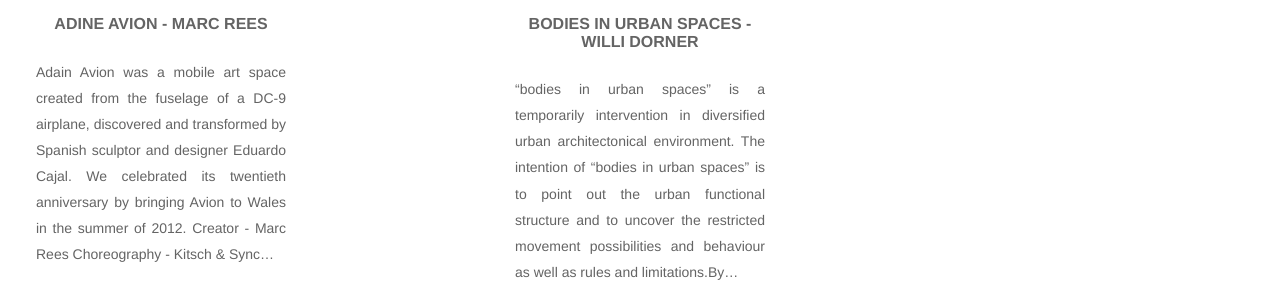
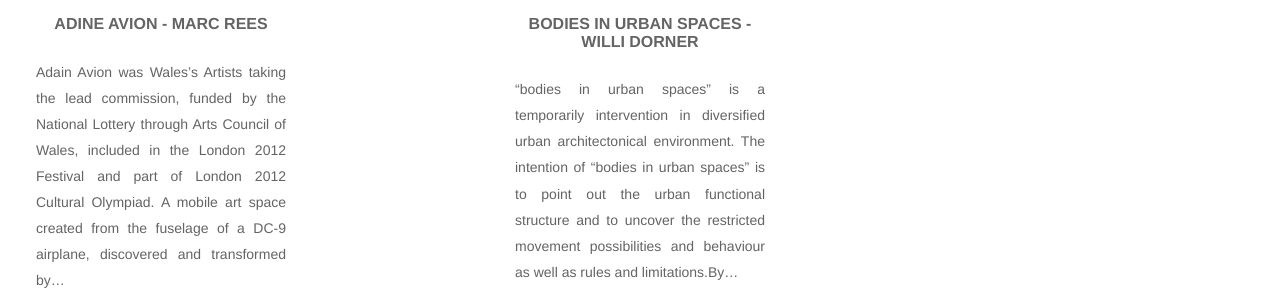
Before and after one commit to matteocarpi/angharad-new, a Gatsby site: page /projects/performance in a window 1280 px wide. Shown: the part 546-842 px from the top of the page. Built offline with nearby package versions, Linux system fonts and the light colour scheme; Gatsby itself is replaced by a stand-in of ours; some packages are replaced by stand-ins of ours.

Commit message:
Update from Forestry.io Angharad Matthews updated content/projects/adine-avion.md

```diff
--- a/content/projects/adine-avion.md
+++ b/content/projects/adine-avion.md
@@ -20,10 +20,16 @@
 - "/uploads/IMG_2253.jpg"
 
 ---
-Adain Avion was a mobile art space created from the fuselage of a DC-9 airplane, discovered and transformed by Spanish sculptor and designer Eduardo Cajal. We celebrated its twentieth anniversary by bringing Avion to Wales in the summer of 2012.
+Adain Avion was Wales’s Artists taking the lead commission, funded by the National Lottery through Arts Council of Wales, included in the London 2012 Festival and part of London 2012 Cultural Olympiad.
+
+A mobile art space created from the fuselage of a DC-9 airplane, discovered and transformed by Spanish sculptor and designer Eduardo Cajal.
 
 **Creator** - Marc Rees
 
 **Choreography** - Kitsch & Sync
 
 **Performers** - Kylie Anne Smith, Kim Noble, Lara ward, Angharad Matthews, Chloe Loftus, Rozalind Brookes, Elenor Brown
+
+**Produced by** Talesin Arts Centre, Swansea
+
+**Creative Producer**  - Siân Thomas.
```
